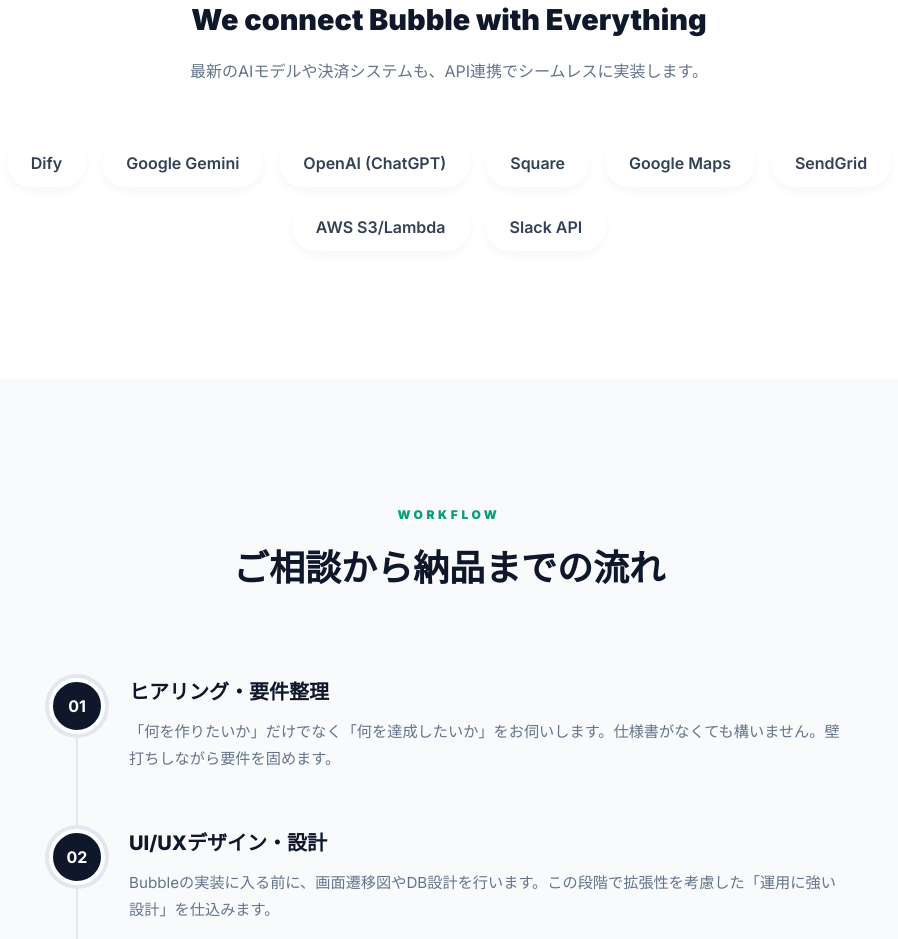
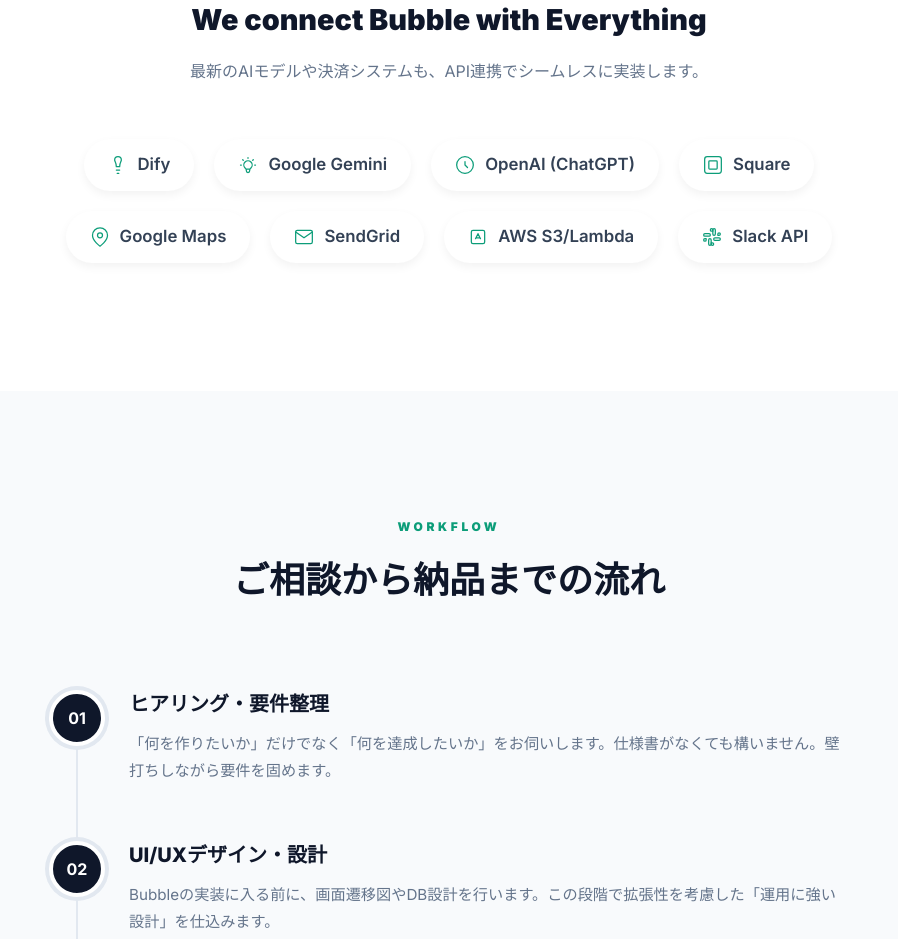
Before and after one commit to ogura-ux/human-mode-site, a Next.js app: page /dev in a window 1280 px wide. Shown: the part 4360-5299 px from the top of the page, without its empty margins (191-1089 px from the left). Built offline with nearby package versions, Linux system fonts and the light colour scheme.

Commit message:
TechStack: restore icon + pill design with hover animation
Co-Authored-By: Claude Opus 4.6 <noreply@anthropic.com>

```diff
--- a/src/components/dev/TechStack.tsx
+++ b/src/components/dev/TechStack.tsx
@@ -1,14 +1,82 @@
 import FadeIn from "@/components/ui/FadeIn";
 
 const techs = [
-  "Dify",
-  "Google Gemini",
-  "OpenAI (ChatGPT)",
-  "Square",
-  "Google Maps",
-  "SendGrid",
-  "AWS S3/Lambda",
-  "Slack API",
+  {
+    name: "Dify",
+    icon: (
+      <svg width="20" height="20" viewBox="0 0 24 24" fill="none" stroke="currentColor" strokeWidth="1.5" strokeLinecap="round" strokeLinejoin="round">
+        <path d="M12 2a4 4 0 014 4c0 1.95-2 3-2 8h-4c0-5-2-6.05-2-8a4 4 0 014-4zM10 14h4M10 18h4M11 22h2" />
+      </svg>
+    ),
+  },
+  {
+    name: "Google Gemini",
+    icon: (
+      <svg width="20" height="20" viewBox="0 0 24 24" fill="none" stroke="currentColor" strokeWidth="1.5" strokeLinecap="round" strokeLinejoin="round">
+        <path d="M9.663 17h4.673M12 3v1m6.364 1.636l-.707.707M21 12h-1M4 12H3m3.343-5.657l-.707-.707m2.828 9.9a5 5 0 117.072 0l-.548.547A3.374 3.374 0 0014 18.469V19a2 2 0 11-4 0v-.531c0-.895-.356-1.754-.988-2.386l-.548-.547z" />
+      </svg>
+    ),
+  },
+  {
+    name: "OpenAI (ChatGPT)",
+    icon: (
+      <svg width="20" height="20" viewBox="0 0 24 24" fill="none" stroke="currentColor" strokeWidth="1.5" strokeLinecap="round" strokeLinejoin="round">
+        <path d="M12 2a10 10 0 110 20 10 10 0 010-20z" />
+        <path d="M12 8v4l3 3" />
+      </svg>
+    ),
+  },
+  {
+    name: "Square",
+    icon: (
+      <svg width="20" height="20" viewBox="0 0 24 24" fill="none" stroke="currentColor" strokeWidth="1.5" strokeLinecap="round" strokeLinejoin="round">
+        <rect x="2" y="2" width="20" height="20" rx="3" />
+        <rect x="7" y="7" width="10" height="10" rx="1" />
+      </svg>
+    ),
+  },
+  {
+    name: "Google Maps",
+    icon: (
+      <svg width="20" height="20" viewBox="0 0 24 24" fill="none" stroke="currentColor" strokeWidth="1.5" strokeLinecap="round" strokeLinejoin="round">
+        <path d="M21 10c0 7-9 13-9 13s-9-6-9-13a9 9 0 0118 0z" />
+        <circle cx="12" cy="10" r="3" />
+      </svg>
+    ),
+  },
+  {
+    name: "SendGrid",
+    icon: (
+      <svg width="20" height="20" viewBox="0 0 24 24" fill="none" stroke="currentColor" strokeWidth="1.5" strokeLinecap="round" strokeLinejoin="round">
+        <path d="M4 4h16c1.1 0 2 .9 2 2v12c0 1.1-.9 2-2 2H4c-1.1 0-2-.9-2-2V6c0-1.1.9-2 2-2z" />
+        <polyline points="22,6 12,13 2,6" />
+      </svg>
+    ),
+  },
+  {
+    name: "AWS S3/Lambda",
+    icon: (
+      <svg width="20" height="20" viewBox="0 0 24 24" fill="none" stroke="currentColor" strokeWidth="1.5" strokeLinecap="round" strokeLinejoin="round">
+        <path d="M4 18V6a2 2 0 012-2h12a2 2 0 012 2v12a2 2 0 01-2 2H6a2 2 0 01-2-2z" />
+        <path d="M9 14l3-6 3 6M10 13h4" />
+      </svg>
+    ),
+  },
+  {
+    name: "Slack API",
+    icon: (
+      <svg width="20" height="20" viewBox="0 0 24 24" fill="none" stroke="currentColor" strokeWidth="1.5" strokeLinecap="round" strokeLinejoin="round">
+        <path d="M14.5 10c-.83 0-1.5-.67-1.5-1.5v-5c0-.83.67-1.5 1.5-1.5s1.5.67 1.5 1.5v5c0 .83-.67 1.5-1.5 1.5z" />
+        <path d="M20.5 10H19V8.5c0-.83.67-1.5 1.5-1.5s1.5.67 1.5 1.5-.67 1.5-1.5 1.5z" />
+        <path d="M9.5 14c.83 0 1.5.67 1.5 1.5v5c0 .83-.67 1.5-1.5 1.5S8 21.33 8 20.5v-5c0-.83.67-1.5 1.5-1.5z" />
+        <path d="M3.5 14H5v1.5c0 .83-.67 1.5-1.5 1.5S2 16.33 2 15.5 2.67 14 3.5 14z" />
+        <path d="M14 14.5c0-.83.67-1.5 1.5-1.5h5c.83 0 1.5.67 1.5 1.5s-.67 1.5-1.5 1.5h-5c-.83 0-1.5-.67-1.5-1.5z" />
+        <path d="M14 20.5c0 .83-.67 1.5-1.5 1.5S11 21.33 11 20.5V19h1.5c.83 0 1.5.67 1.5 1.5z" />
+        <path d="M10 9.5C10 10.33 9.33 11 8.5 11h-5C2.67 11 2 10.33 2 9.5S2.67 8 3.5 8h5c.83 0 1.5.67 1.5 1.5z" />
+        <path d="M10 3.5C10 2.67 10.67 2 11.5 2S13 2.67 13 3.5V5h-1.5C10.67 5 10 4.33 10 3.5z" />
+      </svg>
+    ),
+  },
 ];
 
 export default function TechStack() {
@@ -25,13 +93,14 @@ export default function TechStack() {
         </FadeIn>
 
         <FadeIn delay={0.15}>
-          <div className="flex justify-center flex-wrap gap-3 sm:gap-4 max-w-[900px] mx-auto">
+          <div className="flex justify-center flex-wrap gap-4 sm:gap-5 max-w-[900px] mx-auto">
             {techs.map((tech) => (
               <span
-                key={tech}
-                className="text-sm sm:text-base text-text-main bg-white px-5 sm:px-6 py-3 rounded-full shadow-[0_4px_10px_rgba(0,0,0,0.04)] font-semibold transition hover:-translate-y-1 hover:text-brand hover:shadow-[0_6px_16px_rgba(0,0,0,0.08)] cursor-default"
+                key={tech.name}
+                className="inline-flex items-center gap-2.5 text-sm sm:text-[1.05rem] text-text-main bg-white px-5 sm:px-6 py-3 sm:py-3.5 rounded-full shadow-[0_4px_10px_rgba(0,0,0,0.05)] font-semibold transition-all duration-300 hover:-translate-y-1 hover:text-brand hover:shadow-[0_8px_20px_rgba(0,0,0,0.08)] cursor-default"
               >
-                {tech}
+                <span className="text-brand">{tech.icon}</span>
+                {tech.name}
               </span>
             ))}
           </div>
```
